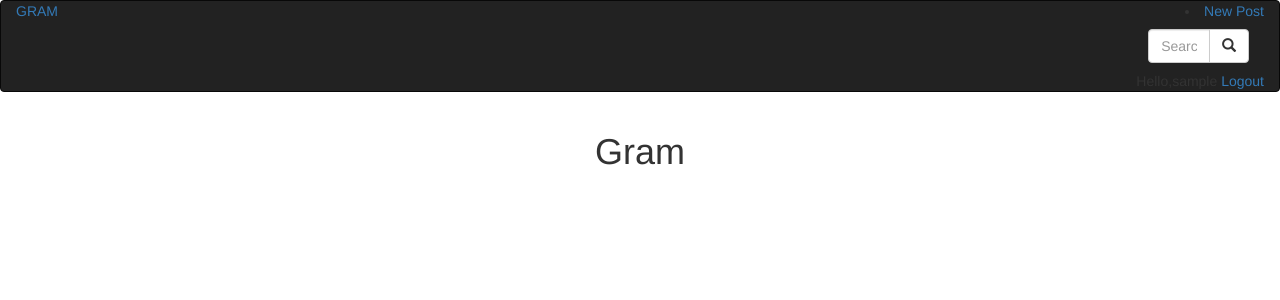
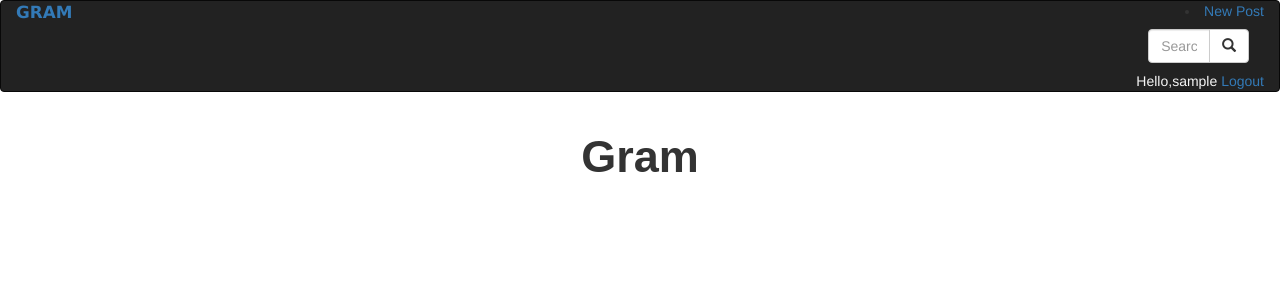
Before and after one commit to VGichuki/instagram-app, a Django app: page / in a window 1280 px wide. Shown: the top 300 px of the page. Run offline with Django 3.2, Linux system fonts and the light colour scheme; the visitor is signed in with stand-in values (Sample User, id 1); data that the repository does not hold is empty; some libraries are stand-ins or nearby versions.

Commit message:
Style the page

```diff
--- a/gram/templates/index.html
+++ b/gram/templates/index.html
@@ -2,7 +2,7 @@
 
 {% block content %}
 <div class="container">
-    <h1 class="text-center">Gram</h1>
+    <h1 class="text-center" style="font-weight: bolder; font-family: sans-serif; font-size: 45px;">Gram</h1>
 {{block.super}}
 <div class="card-columns">
     <div class="row">
--- a/gram/templates/navbar.html
+++ b/gram/templates/navbar.html
@@ -9,7 +9,7 @@
 <nav class="navbar navbar-inverse">
   <div class="container-fluid">
     <div class="navbar-header">
-      <a href="{%url 'index'%}">GRAM</a>
+      <a href="{%url 'index'%}" style="font-family: Verdana, Geneva, Tahoma, sans-serif; font-size: larger; font-weight: bolder;">GRAM</a>
     </div>
     <div class="col-sm-4 col-md-4 navbar-right" style="text-align: right;">
 
@@ -30,7 +30,7 @@
 
         </form>
 
-      <span id="=hello-msg">Hello,{{request.user}}</span>
+      <span id="=hello-msg" style="color: whitesmoke;">Hello,{{request.user}}</span>
     <span><a href="{% url 'logout'%}">Logout</a></span>
     </div>
     </div>
```
Also changed, not shown: gram/tests.py (+13 -0 lines).
